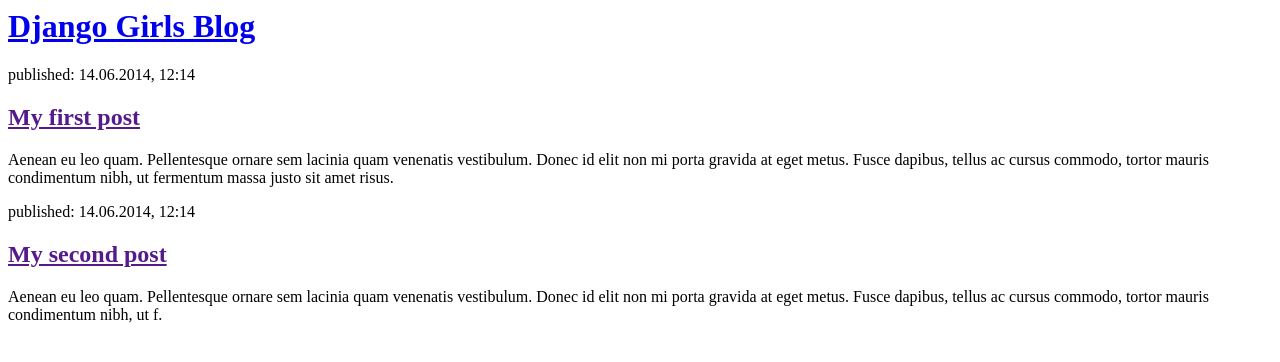
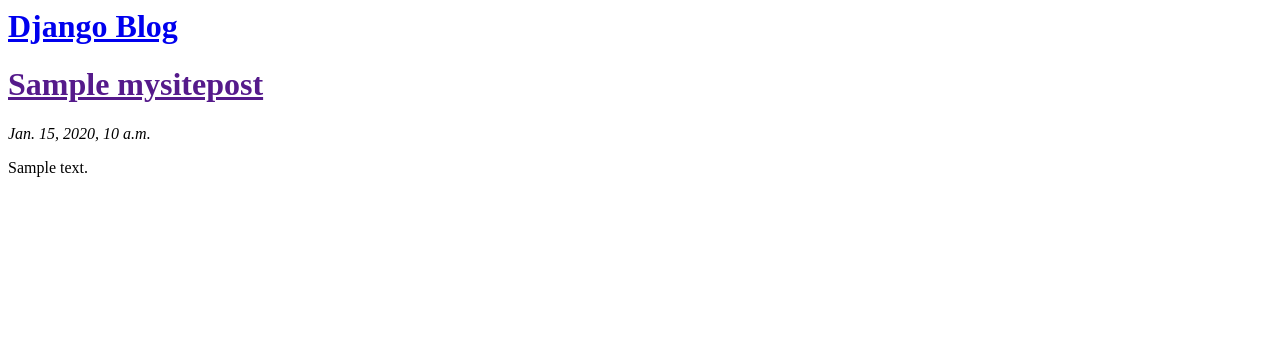
Before and after one commit to vivek22joshi/my-first-blog, a Django app: template mysite/blog/templates/blog/post_list.html in a window 1280 px wide. Shown: the top 362 px of the page. Run offline with Django 3.2, Linux system fonts and the light colour scheme; the template is opened without the code that fills it: values that come from a table or form of the project are taken from there, others are empty; tables that the repository leaves empty hold one stand-in row (values such as "Sample post").

Commit message:
Modified templates to display posts from database

```diff
--- a/mysite/blog/templates/blog/post_list.html
+++ b/mysite/blog/templates/blog/post_list.html
@@ -1,22 +1,18 @@
 <html>
     <head>
-        <title>Django Girls blog</title>
+        <title>Django blog</title>
     </head>
     <body>
         <div>
-            <h1><a href="/">Django Girls Blog</a></h1>
+            <h1><a href="/">Django Blog</a></h1>
         </div>
 
-        <div>
-            <p>published: 14.06.2014, 12:14</p>
-            <h2><a href="">My first post</a></h2>
-            <p>Aenean eu leo quam. Pellentesque ornare sem lacinia quam venenatis vestibulum. Donec id elit non mi porta gravida at eget metus. Fusce dapibus, tellus ac cursus commodo, tortor mauris condimentum nibh, ut fermentum massa justo sit amet risus.</p>
-        </div>
-
-        <div>
-            <p>published: 14.06.2014, 12:14</p>
-            <h2><a href="">My second post</a></h2>
-            <p>Aenean eu leo quam. Pellentesque ornare sem lacinia quam venenatis vestibulum. Donec id elit non mi porta gravida at eget metus. Fusce dapibus, tellus ac cursus commodo, tortor mauris condimentum nibh, ut f.</p>
-        </div>
+        {% for post in posts %}
+        	<div>
+        		<h1><a href="">{{ post.title }}</a></h1>
+        		<p><i>{{ post.published_date }}</i></p>
+        		<p>{{ post.text|linebreaksbr }}</p>
+        	</div>
+        {% endfor %}
     </body>
 </html>
--- a/mysite/blog/views.py
+++ b/mysite/blog/views.py
@@ -1,5 +1,8 @@
 from django.shortcuts import render
+from django.utils import timezone
+from .models import MysitePost
 
 # Create your views here.
 def post_list(request):
-    return render(request, 'blog/post_list.html', {})
+    posts = MysitePost.objects.filter(published_date__lte=timezone.now()).order_by("published_date")
+    return render(request, 'blog/post_list.html', {'posts': posts})
```
